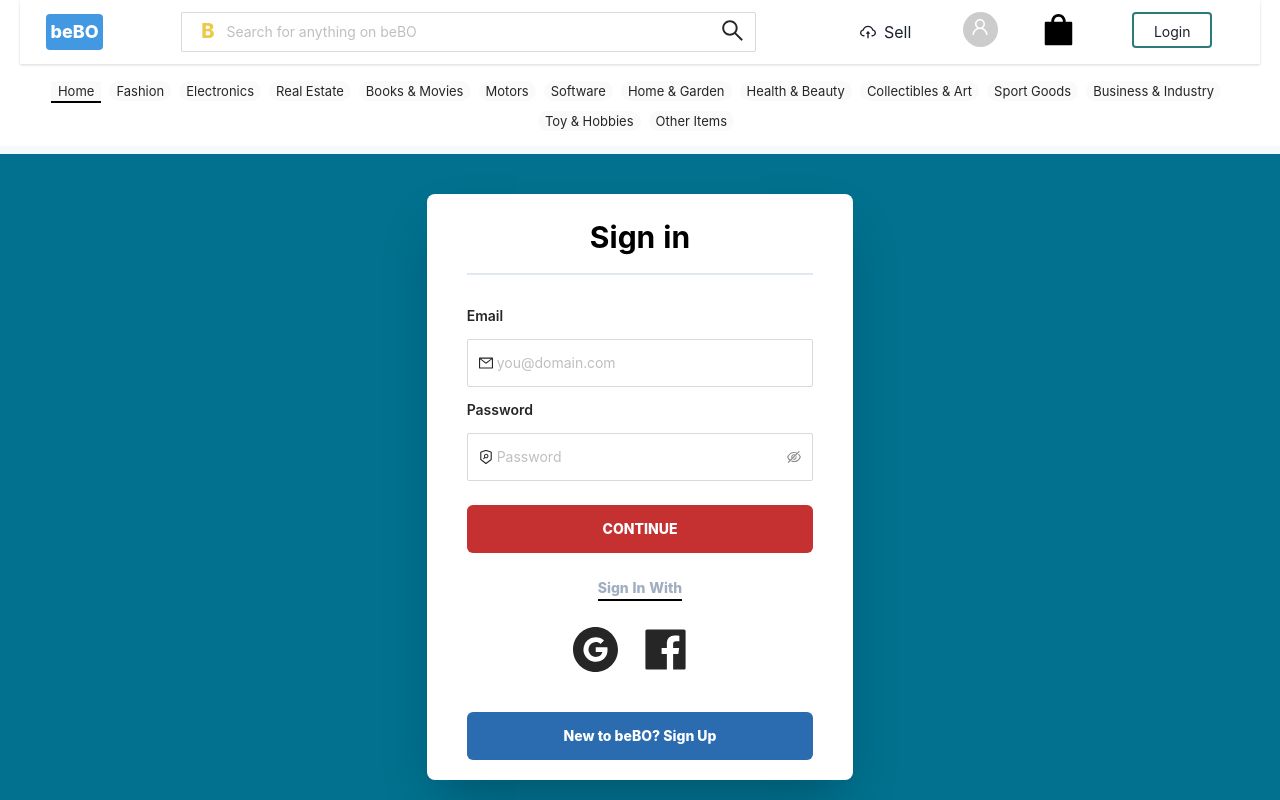
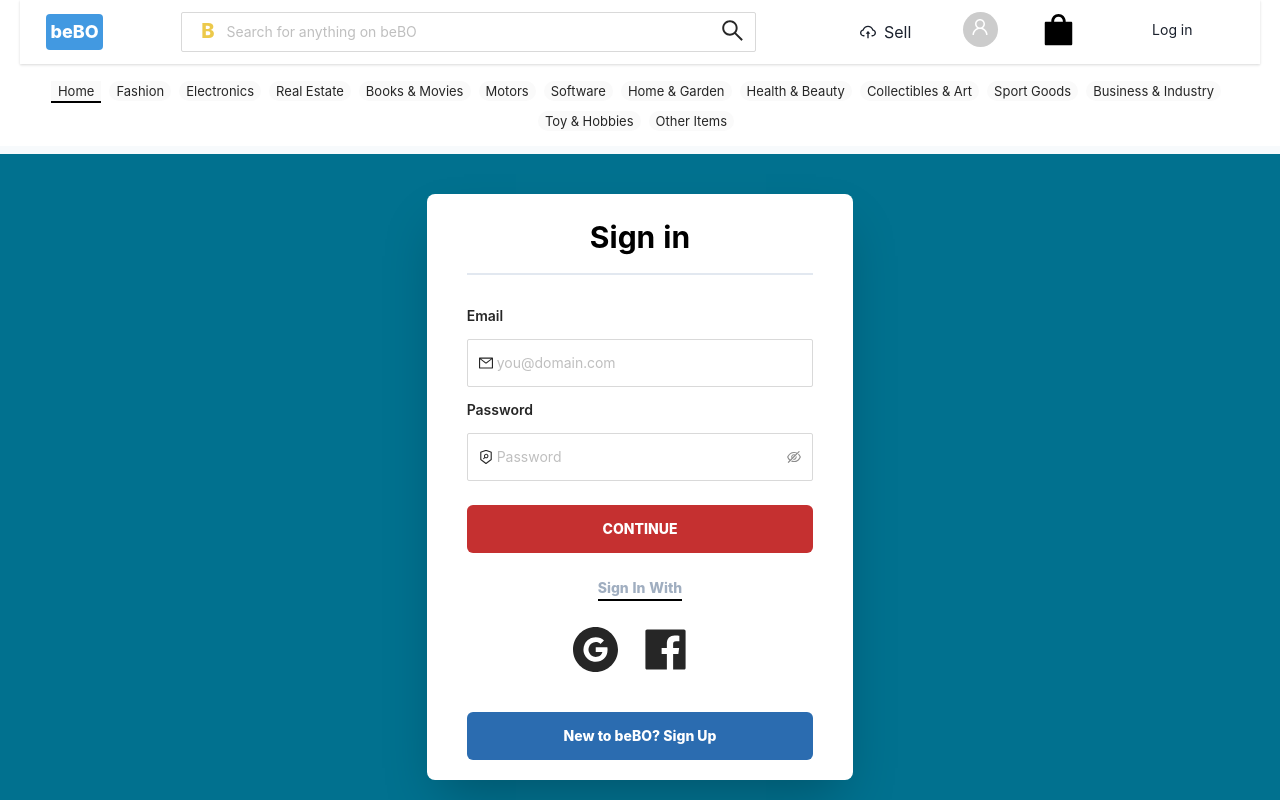
Before and after one commit to bebo-backend/bebo, a Next.js app: page /login in a window 1280 px wide. Shown: the top 800 px of the page. Built offline with nearby package versions, Linux system fonts and the light colour scheme; no server answers.

Commit message:
edited condesign

```diff
--- a/components/navigation/header.js
+++ b/components/navigation/header.js
@@ -51,7 +51,7 @@ const Header = ({tag=true}) => {
          cursor-pointer mr-3   leading-loose  hover:text-purple-300
          p-1 rounded-sm  px-3 text-gray-900 text-base
 
-         "><CloudUploadOutlined className=" text-base ml-4 sm:ml-1 mr-1" /> sell</a>
+         "><CloudUploadOutlined className=" text-md ml-4 sm:ml-1 mr-1" /> sell</a>
                 </Link>
 
 
@@ -87,15 +87,15 @@ const Header = ({tag=true}) => {
         <a type='ghost' className="
  text-md
          cursor-pointer ml-3  leading-loose flex items-end hover:bg-teal-600 text-gray-900
-         pt-1  px-5 border-0 border-teal-700 border-2 rounded
-1  px-3 border-0 border-blue-500 border-1 rounded
+         pt-1  px-5 border-0
+1  px-3  rounded
 
           " href='/logout' onClick={async (e) => {
           e.preventDefault()
           await mutateUser(fetchJson('/api/auth/logout'))
           router.push('/login')
         }}>
-Logout
+Log out
         </a>
 
       ):(
@@ -104,9 +104,9 @@ Logout
         <a type='ghost' className="
  text-md
          cursor-pointer ml-3  leading-loose flex items-end hover:bg-teal-600 text-gray-900
-         pt-1  px-5 border-0 border-teal-700 border-2 rounded
+         pt-1  px-5
 
-         ">Login</a>
+         ">Log in</a>
                 </Link>
       )}
 
```
